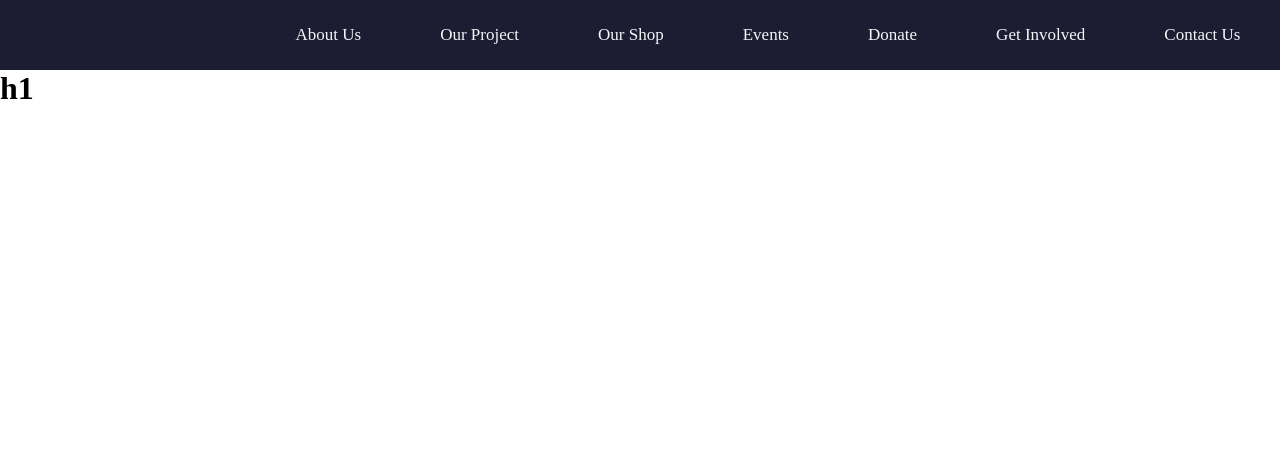
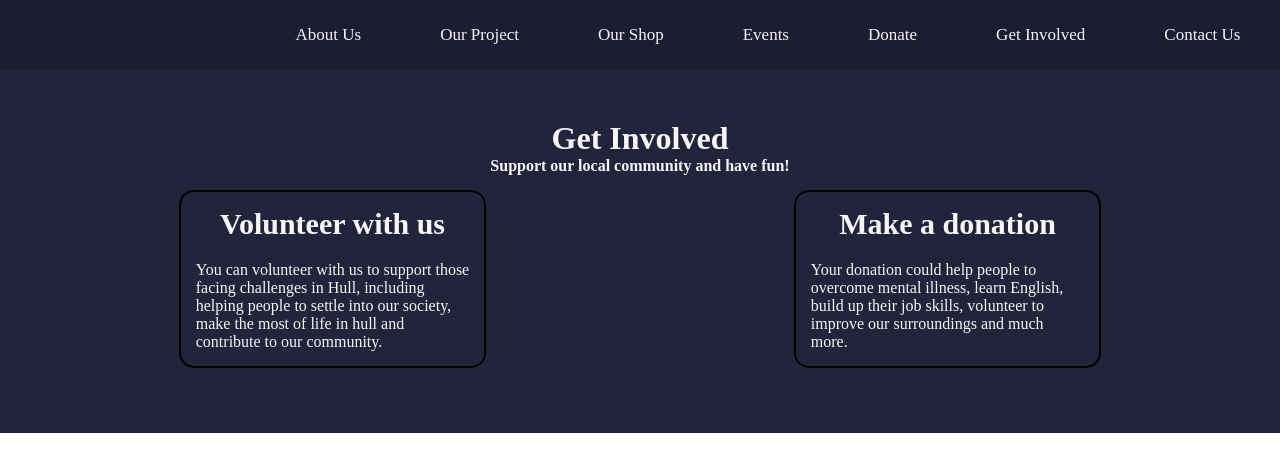
Before and after one commit to SerhiiFront-end/ts, a React (Create React App) app: page / in a window 1280 px wide. Shown: the top 472 px of the page. Built offline with nearby package versions, Linux system fonts and the light colour scheme.

Commit message:
creating involves div

```diff
--- a/src/App.tsx
+++ b/src/App.tsx
@@ -1,6 +1,9 @@
 import { BrowserRouter, Route, Routes } from "react-router-dom";
+import HomePage from "./components/pages/HomePage/HomePage";
+import Header from "./components/UI/Header/Header";
 import './index.css';
-import Header from "./UI/Header/Header";
+
+
 
 function App() {
   return (
@@ -8,7 +11,7 @@ function App() {
         <BrowserRouter>
         <Header/>
             <Routes>
-              <Route path="/" element={<h1>h1</h1>}></Route>
+              <Route path="/" element={<HomePage/>}></Route>
               <Route path="/about" element={<h1>h1</h1>}></Route>
               <Route path="/aboutProject" element={<h1>h1</h1>}></Route>
               <Route path="/shop" element={<h1>h1</h1>}></Route>
--- /dev/null
+++ b/src/components/pages/HomePage/HomePage.module.css
@@ -0,0 +1,27 @@
+.HomePageContent {
+    padding: 50px 10px;
+    color: #F6F6F8;
+}
+.containers {
+    display: flex;
+    justify-content:space-around;
+    margin: 15px;
+}
+.container {
+    width: 25%;
+    border: 2px solid black;
+    border-radius: 15px;
+    padding: 15px
+}
+.container:hover{
+    transition: all 1s ease;
+    background-color: #000;
+}
+.containerTitle {
+    text-align: center;
+    font-size: 30px;
+    margin-bottom: 20px;
+}
+.involvedTitle {
+    text-align: center;
+}
--- /dev/null
+++ b/src/components/pages/HomePage/HomePage.tsx
@@ -0,0 +1,25 @@
+import { Link } from 'react-router-dom'
+import styles from './HomePage.module.css'
+
+export default function HomePage() {
+  return (
+	<div className={styles.HomePageContent}>
+		<h1 className={styles.involvedTitle}>Get Involved</h1>
+		<h4 className={styles.involvedTitle}>Support our local community and have fun!</h4>
+		<div className={styles.containers}>
+			<div className={styles.container}>
+				<Link to={'/volunteer-for-us'}>
+					<h2 className={styles.containerTitle}>Volunteer with us</h2>
+					You can volunteer with us to support those facing challenges in Hull, including helping people to settle into our society, make the most of life in hull and contribute to our community.
+				</Link>
+			</div>
+			<div className={styles.container}>
+				<Link to={'/donate'}>
+					<h2 className={styles.containerTitle}>Make a donation</h2>
+					Your donation could help people to overcome mental illness, learn English, build up their job skills, volunteer to improve our surroundings and much more.
+				</Link>
+			</div>
+		</div>
+	</div>
+  )
+}
--- a/src/index.css
+++ b/src/index.css
@@ -4,3 +4,12 @@
     padding: 0;
     margin: 0;
 }
+.App {
+    margin: 0 auto;
+    max-width: 1536px;
+    background-color: #23233B;
+}
+a {
+    text-decoration: none;
+    color: inherit;
+}
```
Also changed, not shown: src/components/UI/Header/Header.tsx (renamed from src/UI/Header/Header.tsx), src/components/UI/Header/header.module.css (renamed from src/UI/Header/header.module.css).
